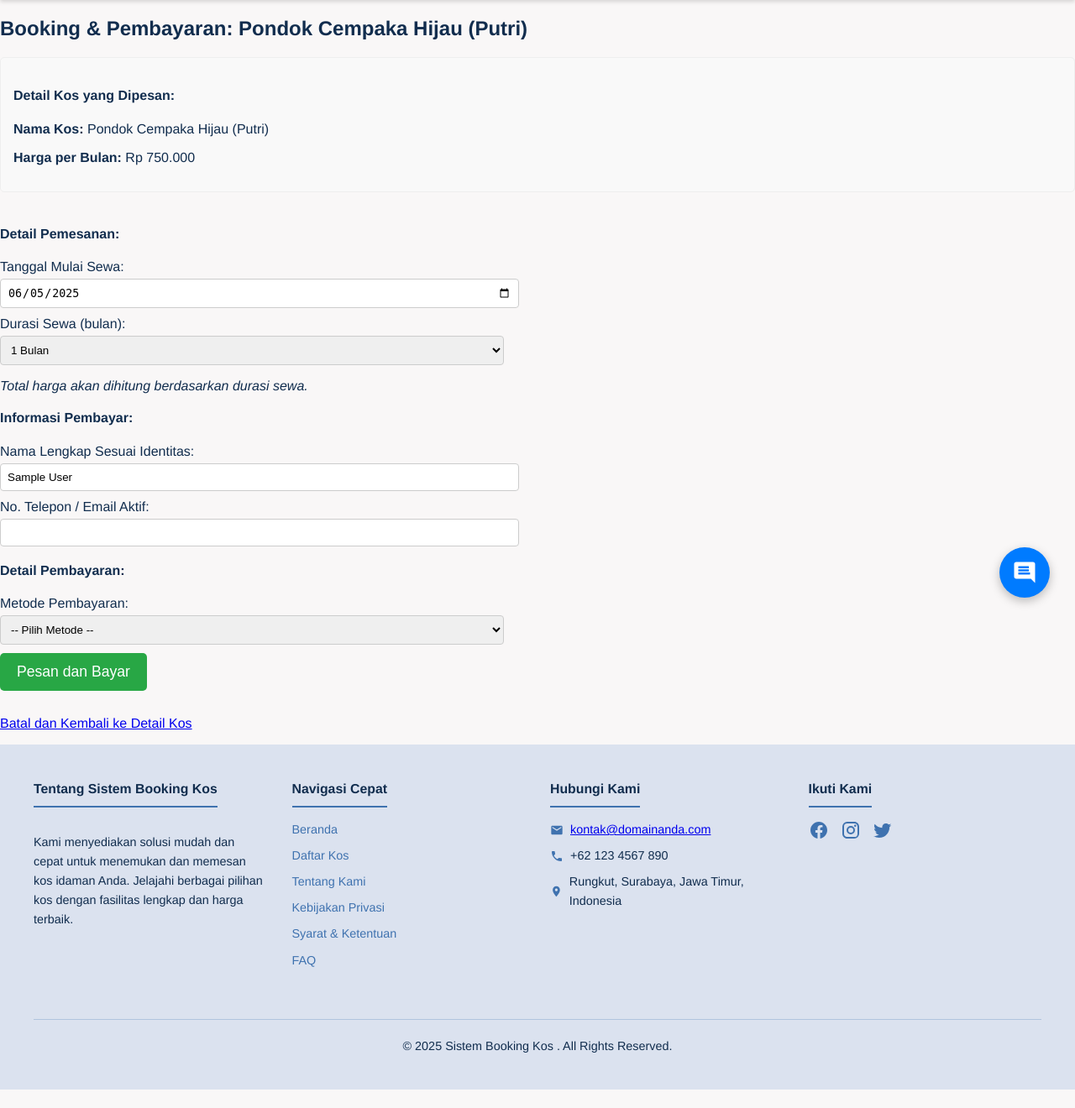
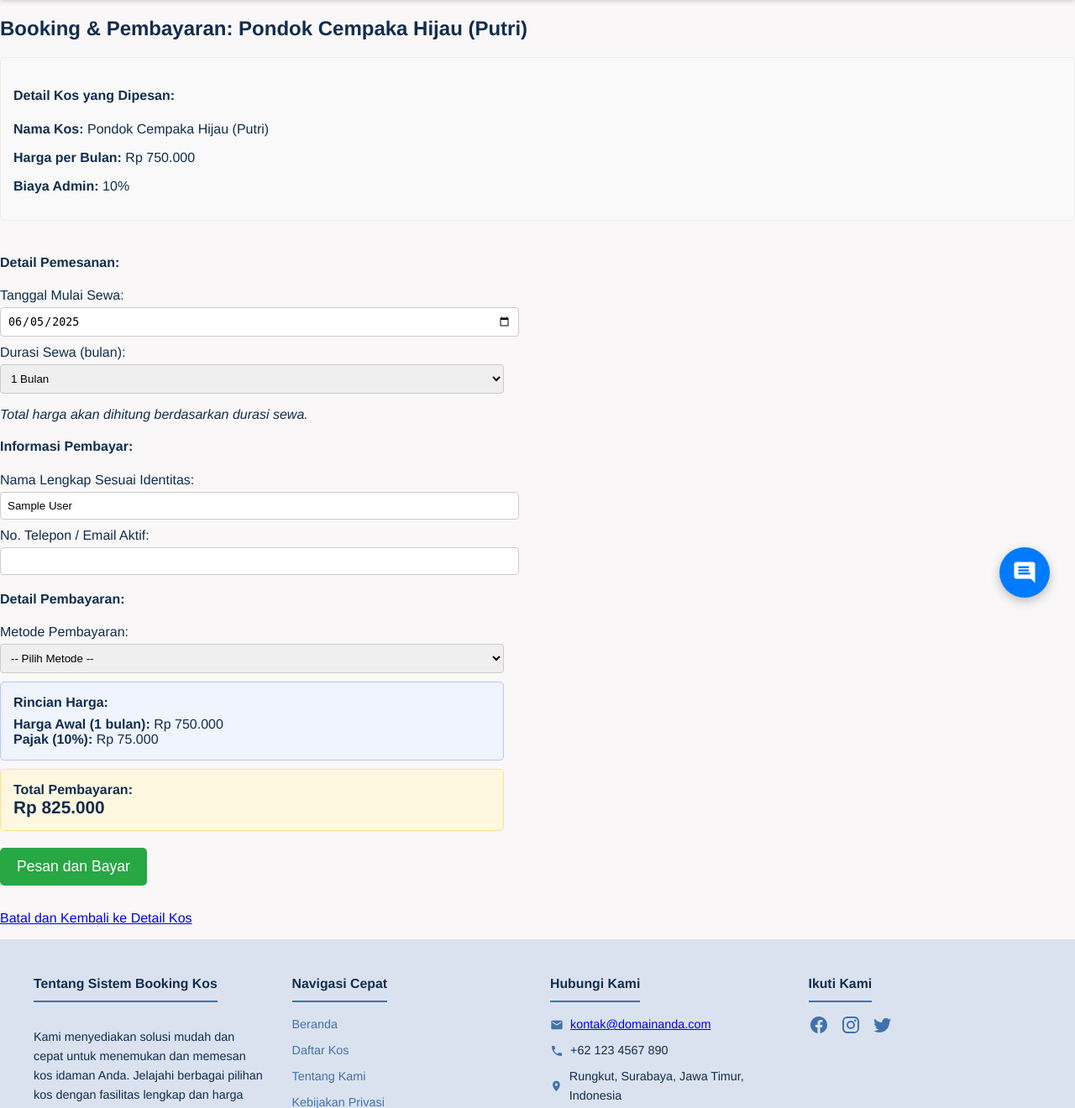
Before and after one commit to ikhlaspp/app_kos, a PHP site: page /app_kos/booking/pesan/5 in a window 1280 px wide. Shown: the part 58-1378 px from the top of the page at 84% size. Before the commit the page ends 1356 px from the top, so only its background shows below. Run offline with PHP 8.4, Linux system fonts and the light colour scheme; the visitor is signed in with stand-in values (Sample User, id 1); data comes from the database, SQL or seed files in the repository.

Commit message:
control+form pemesanan

```diff
--- a/controllers/BookingController.php
+++ b/controllers/BookingController.php
@@ -73,6 +73,7 @@ class BookingController extends BaseController {
             if (empty($metode_pembayaran)) { $errors[] = "Metode pembayaran wajib dipilih."; }
 
             $total_harga = 0;
+
             $tanggal_selesai_str = '';
             $durasi_sewa_text = '';
 
@@ -85,6 +86,8 @@ class BookingController extends BaseController {
                     } else {
                         if ($durasi_sewa_bulan > 0 && isset($kos['harga_per_bulan'])) {
                             $total_harga = $kos['harga_per_bulan'] * $durasi_sewa_bulan;
+                            $pajak = $total_harga * 0.10;
+                            $total_harga = $total_harga + $pajak;
                             $tanggal_selesai_obj = (clone $tanggal_mulai_obj)->add(new DateInterval("P{$durasi_sewa_bulan}M"));
                             $tanggal_selesai_str = $tanggal_selesai_obj->format('Y-m-d');
                             $durasi_sewa_text = "{$durasi_sewa_bulan} bulan";
@@ -120,6 +123,7 @@ class BookingController extends BaseController {
 
             if ($bookingId) {
                 // Nominal bayar otomatis menggunakan total harga yang dihitung
+
                 $nominal_bayar = $total_harga;
                 $paymentId = $this->paymentModel->createPayment((int)$bookingId, $metode_pembayaran, $nominal_bayar, 'paid'); // Asumsi pembayaran langsung 'paid'
 
--- a/views/booking/form_pemesanan.php
+++ b/views/booking/form_pemesanan.php
@@ -9,6 +9,7 @@ $input_kontak_pembayar = htmlspecialchars($input['kontak_pembayar'] ?? ''); // B
 $input_tanggal_mulai = htmlspecialchars($input['tanggal_mulai'] ?? date('Y-m-d'));
 $input_durasi_sewa = htmlspecialchars($input['durasi_sewa'] ?? '1');
 $input_metode_pembayaran = htmlspecialchars($input['metode_pembayaran'] ?? '');
+
 ?>
 
 <h2><?php echo htmlspecialchars($pageTitle ?? 'Form Pemesanan & Pembayaran'); ?></h2>
@@ -17,6 +18,7 @@ $input_metode_pembayaran = htmlspecialchars($input['metode_pembayaran'] ?? '');
     <h4>Detail Kos yang Dipesan:</h4>
     <p><strong>Nama Kos:</strong> <?php echo htmlspecialchars($kos['nama_kos']); ?></p>
     <p><strong>Harga per Bulan:</strong> Rp <?php echo $harga_kos_rp; ?></p>
+    <p><strong>Biaya Admin:</strong>  <?php echo "10%" ?></p>
 </div>
 
 <form action="<?php echo htmlspecialchars($appConfig['BASE_URL'] . 'booking/pesan/' . $kos['id']); ?>" method="POST" style="max-width: 600px;">
@@ -33,6 +35,7 @@ $input_metode_pembayaran = htmlspecialchars($input['metode_pembayaran'] ?? '');
             <option value="6" <?php echo ($input_durasi_sewa == '6') ? 'selected' : ''; ?>>6 Bulan</option>
             <option value="12" <?php echo ($input_durasi_sewa == '12') ? 'selected' : ''; ?>>12 Bulan (1 Tahun)</option>
         </select>
+
     </div>
     <p><em>Total harga akan dihitung berdasarkan durasi sewa.</em></p>
 
@@ -47,7 +50,7 @@ $input_metode_pembayaran = htmlspecialchars($input['metode_pembayaran'] ?? '');
     </div>
 
     <h4 style="margin-top:20px;">Detail Pembayaran:</h4>
-    <div style="margin-bottom: 10px;">
+        <div style="margin-bottom: 10px;">
         <label for="metode_pembayaran" style="display: block; margin-bottom: 5px;">Metode Pembayaran:</label>
         <select id="metode_pembayaran" name="metode_pembayaran" required style="width: 100%; padding: 8px; border: 1px solid #ccc; border-radius: 4px;">
             <option value="">-- Pilih Metode --</option>
@@ -58,8 +61,62 @@ $input_metode_pembayaran = htmlspecialchars($input['metode_pembayaran'] ?? '');
         </select>
     </div>
 
+    <?php
+
+// Hitung total harga dan pajak
+$durasi = (int)$input_durasi_sewa;
+$harga_per_bulan = $kos['harga_per_bulan'];
+$harga_awal = $harga_per_bulan * $durasi;
+$pajak = $harga_awal * 0.10;
+$total_pembayaran = $harga_awal + $pajak;
+?>
+
+<!-- Kotak Harga Awal + Pajak -->
+<div style="margin-bottom: 10px; padding: 15px; background-color: #f0f4ff; border: 1px solid #b3c7ff; border-radius: 5px;">
+    <strong>Rincian Harga:</strong><br>
+    <div style="margin-top: 8px;">
+        <strong>Harga Awal (<span id="durasi-display"><?php echo $durasi; ?></span> bulan):</strong>
+        Rp <span id="harga-awal"><?php echo number_format($harga_awal, 0, ',', '.'); ?></span><br>
+        <strong>Pajak (10%):</strong>
+        Rp <span id="pajak"><?php echo number_format($pajak, 0, ',', '.'); ?></span>
+    </div>
+</div>
+
+<!-- Kotak Total -->
+<div style="margin-bottom: 20px; padding: 15px; background-color: #fff8e1; border: 1px solid #ffe082; border-radius: 5px;">
+    <strong>Total Pembayaran:</strong><br>
+    <span style="font-size: 1.3em; font-weight: bold;">Rp <span id="total"><?php echo number_format($total_pembayaran, 0, ',', '.'); ?></span></span>
+</div>
+
     <button type="submit" style="padding: 12px 20px; background-color: #28a745; color: white; border: none; border-radius: 5px; cursor: pointer; font-size: 1.1em;">Pesan dan Bayar</button>
+
 </form>
+
+<script>
+    const hargaPerBulan = <?php echo (int)$kos['harga_per_bulan']; ?>;
+    const durasiSelect = document.getElementById('durasi_sewa');
+    const durasiDisplay = document.getElementById('durasi-display');
+    const hargaAwalEl = document.getElementById('harga-awal');
+    const pajakEl = document.getElementById('pajak');
+    const totalEl = document.getElementById('total');
+
+    // Format angka ke format rupiah Indonesia
+    function formatRupiah(angka) {
+        return angka.toLocaleString('id-ID');
+    }
+
+    durasiSelect.addEventListener('change', function () {
+        const durasi = parseInt(this.value);
+        const hargaAwal = hargaPerBulan * durasi;
+        const pajak = hargaAwal * 0.10;
+        const total = hargaAwal + pajak;
+
+        durasiDisplay.textContent = durasi;
+        hargaAwalEl.textContent = formatRupiah(hargaAwal);
+        pajakEl.textContent = formatRupiah(pajak);
+        totalEl.textContent = formatRupiah(total);
+    });
+</script>
 
 <p style="margin-top: 30px;">
     <a href="<?php echo htmlspecialchars($appConfig['BASE_URL'] . 'kos/detail/' . $kos['id']); ?>">Batal dan Kembali ke Detail Kos</a>
```
